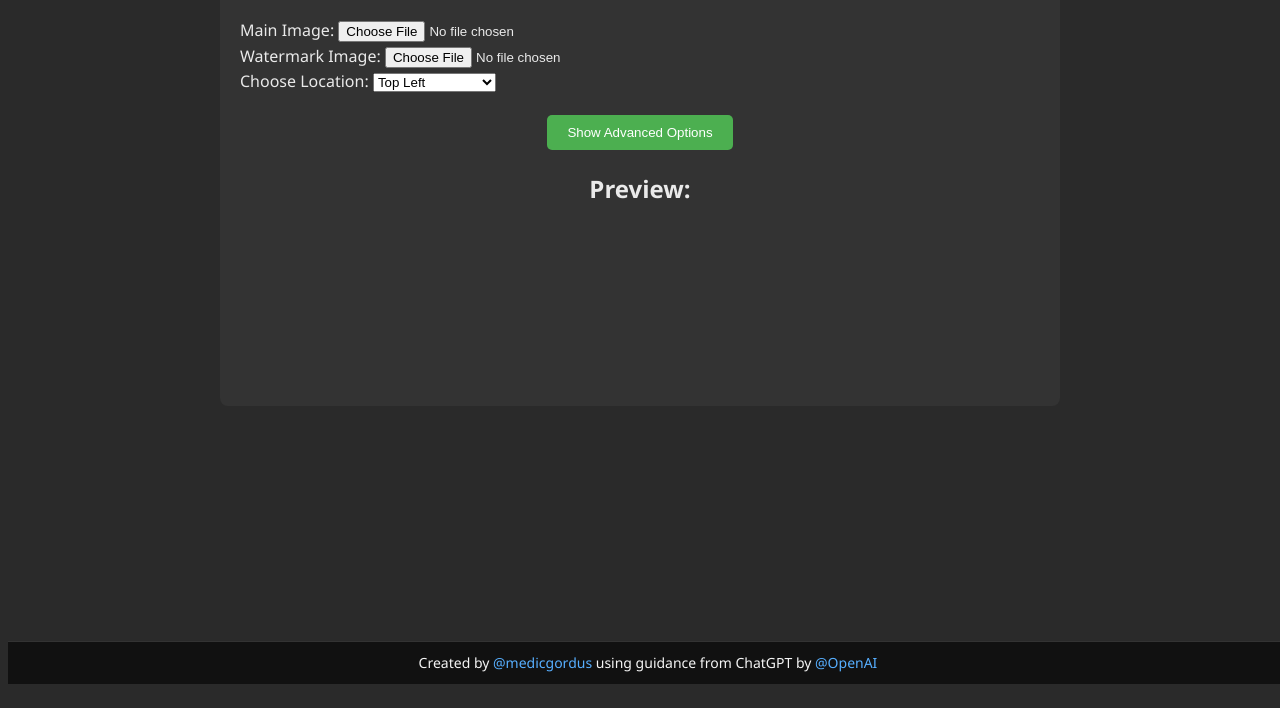
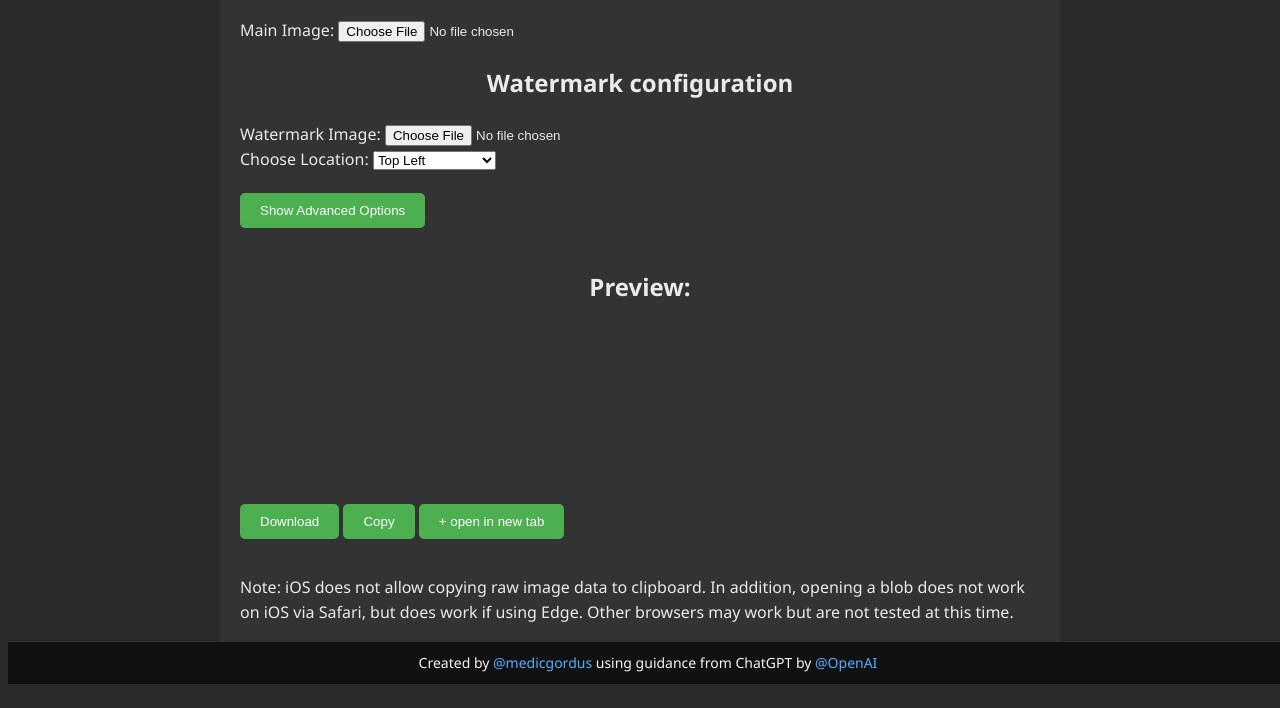
Before and after one commit to MedicGordus/brand.ter.day, a plain HTML site: page index.html in a window 1280 px wide. Shown: the part 116-824 px from the top of the page. Drawn offline with Linux system fonts and the light colour scheme.

Commit message:
Added "last" needed functionality for live deploy

```diff
--- a/index.html
+++ b/index.html
@@ -26,7 +26,6 @@
         }
 
         button {
-            display: block;
             margin: 20px auto;
             padding: 10px 20px;
             background-color: #4CAF50;
@@ -56,6 +55,13 @@
             padding: 10px 0;
             font-size: 14px;
             border-top: 1px solid #333;  /* Optional: adds a subtle top border */
+        }
+        #actualCanvas {
+            display:none;
+        }
+        #previewCanvas {
+            max-width: 100%;
+            max-height: 100%;
         }
         a {
             color: #57AFFF; /* Brighter shade of blue */
@@ -87,11 +93,9 @@
         </div>
 
         <div>
+            <h2>Watermark configuration</h2>
             <label for="watermarkImage">Watermark Image:</label>
-            <input type="file" id="watermarkImage">
-        </div>
-
-        <div>
+            <input type="file" id="watermarkImage"> <br />
             <label for="location">Choose Location:</label>
             <select id="location">
                 <option value="top-left">Top Left</option>
@@ -150,14 +154,18 @@
         <button onclick="toggleAdvancedOptions()">Show Advanced Options</button>
 
         <h2>Preview:</h2>
+        <canvas id="actualCanvas"></canvas>
         <canvas id="previewCanvas"></canvas>
+        <br />
+        <button onclick="downloadImage()">Download</button> <button onclick="copyToClipboard()">Copy</button> <button onclick="openImageBlobInNewTab()">+ open in new tab</button><br />
+        <p>Note: iOS does not allow copying raw image data to clipboard. In addition, opening a blob does not work on iOS via Safari, but does work if using Edge. Other browsers may work but are not tested at this time.</p>
     </div>
 
     <script>
         // configuration
         let mainImage = null;
         let watermarkImage = null;
-        const canvas = document.getElementById('previewCanvas');
+        const canvas = document.getElementById('actualCanvas');
         const ctx = canvas.getContext('2d');
 
         //// add event listeners to handle image changes
@@ -360,6 +368,16 @@
             }
 
             ctx.globalAlpha = 1;  // Reset canvas opacity
+
+            // Draw a scaled-down preview
+            let previewCanvas = document.getElementById('previewCanvas');
+            previewCanvas.width = canvas.width;
+            previewCanvas.height = canvas.height;
+            let previewCtx = previewCanvas.getContext('2d');
+
+
+            // Here, we're drawing the content of canvas onto previewCanvas scaled down
+            previewCtx.drawImage(canvas, 0, 0, canvas.width, canvas.height, 0, 0, previewCanvas.width, previewCanvas.height);
         }
 
         function toggleAdvancedOptions() {
@@ -458,6 +476,45 @@
                 colorOptionsDiv.appendChild(expandButton);
             }
         }
+
+        function downloadImage() {
+            const canvas = document.getElementById('actualCanvas');
+            const link = document.createElement('a');
+            link.href = canvas.toDataURL();
+            link.download = 'brandterday-download.png';
+            link.click();
+        }
+        async function copyToClipboard() {
+            try {
+                const canvas = document.getElementById('actualCanvas');
+                const imgBlob = await new Promise(resolve => canvas.toBlob(resolve));
+
+                const data = [new ClipboardItem({ 'image/png': imgBlob })];
+
+                await navigator.clipboard.write(data);
+                alert('Image copied to clipboard!');
+            } catch (err) {
+                console.error(err);
+                alert('Failed to copy image to clipboard.');
+            }
+        }
+        function openImageBlobInNewTab() {
+            const canvas = document.getElementById('actualCanvas');
+
+            canvas.toBlob(function(blob) {
+                const url = URL.createObjectURL(blob);
+
+                let link = document.createElement('a');
+                link.href = url;
+                link.target = "_blank";
+                document.body.appendChild(link);
+                link.click();
+                document.body.removeChild(link);
+
+                // Release the reference to the blob
+                URL.revokeObjectURL(url);
+            });
+        }
     </script>
     <br />
     <footer>
```
